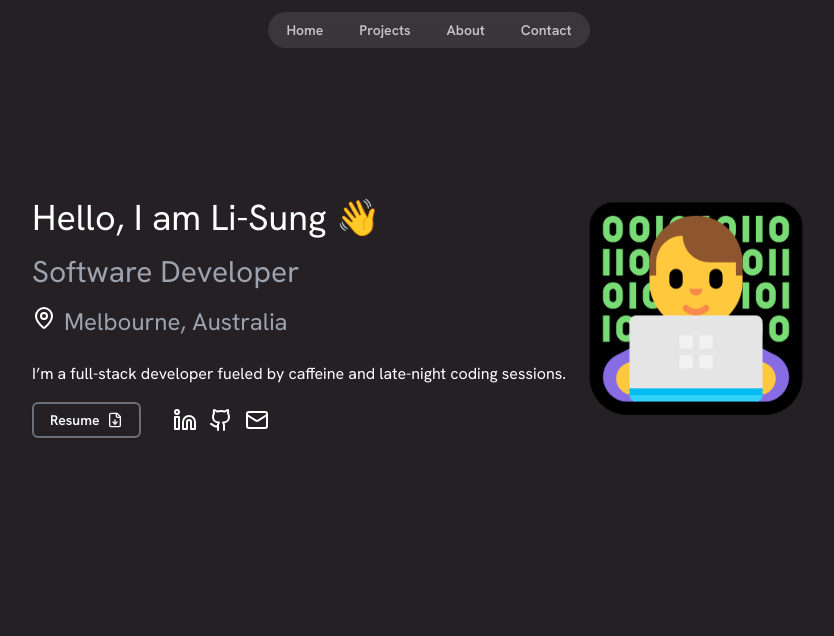
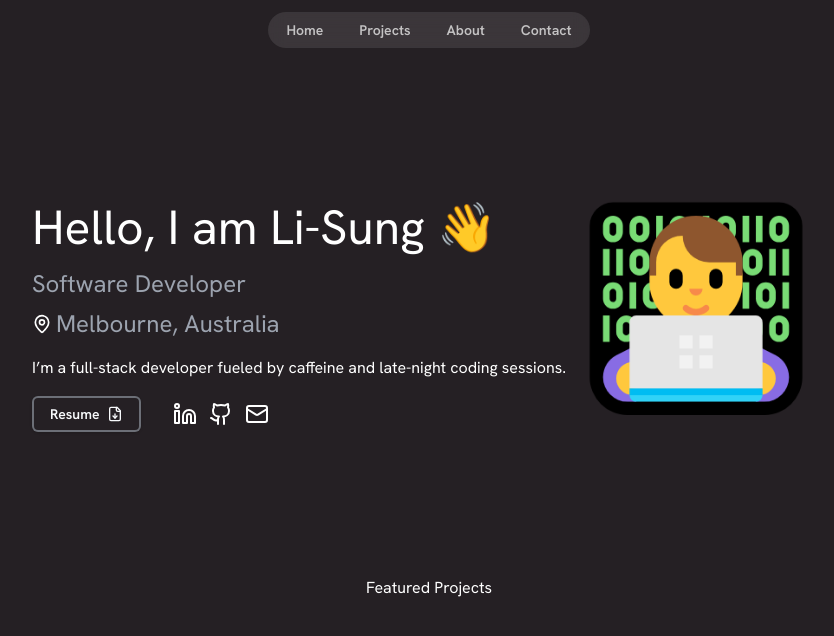
Before and after one commit to PeterOu8/Li-Sung-s-Portfolio, a Next.js app: page / in a window 1280 px wide. Shown: the top 636 px of the page, without its empty margins (211-1045 px from the left). Built offline with nearby package versions, Linux system fonts and the light colour scheme; a web font is replaced by a local one.

Commit message:
added project section template

```diff
--- a/src/app/page.tsx
+++ b/src/app/page.tsx
@@ -1,9 +1,11 @@
 import { HeroSection } from "@/sections/Hero";
+import { ProjectsSection } from "@/sections/Projects";
 
 export default function Home() {
     return (
         <main className="flex flex-col items-center">
-            <HeroSection/>
+            <HeroSection />
+            <ProjectsSection />
         </main>
     );
 }
--- a/src/sections/Hero.tsx
+++ b/src/sections/Hero.tsx
@@ -3,7 +3,6 @@ import Link from "next/link";
 import { Button } from "@/components/ui/button"
 import Socials from "@/components/Socials";
 import emoji from "@/assets/images/memoji.png"
-import  Location from "@/assets/icons/location.svg"
 import { FileDown, MapPin } from 'lucide-react';
 
 
@@ -20,18 +19,18 @@ export const HeroSection = () => {
                 />
                 <div className="flex flex-row items-center">
                     <div>
-                        <h1 className="text-4xl">
+                        <h1 className="text-5xl">
                             Hello, I am Li-Sung 👋
                         </h1>
-                        <p className="text-3xl text-gray-400 pt-4">Software Developer</p>
-                        <div className="flex flex-end pt-4">
+                        <p className="text-2xl text-gray-400 mt-4">Software Developer</p>
+                        <div className="flex items-center mt-2">
                             {/* <Location className="size-8 fill-gray-400"/> */}
-                            <MapPin></MapPin>
-                            <p className="ml-2 text-gray-400 text-2xl">Melbourne, Australia</p>
+                            <MapPin size={"20"}/>
+                            <p className="text-gray-400 text-2xl ml-1">Melbourne, Australia</p>
                         </div>
-                        <div className="flex flex-end pt-4">
+                        <div className="flex flex-end mt-2">
                         </div>
-                        <p className="pt-2">I’m a full-stack developer fueled by caffeine and late-night coding sessions.</p>
+                        <p className="mt-2">I’m a full-stack developer fueled by caffeine and late-night coding sessions.</p>
                         <div className="flex flex-row items-center mt-4">
                             <Link href="/Resume.pdf" target="_blank">
                                 <Button className="border-2 border-opacity-60 bg-primary border-gray-400 hover:bg-white/5 transition duration-300">
--- /dev/null
+++ b/src/sections/Projects.tsx
@@ -0,0 +1,10 @@
+export const ProjectsSection = () => {
+    return (
+        <section>
+            <div className="container">
+                <h1>Featured Projects</h1>
+
+            </div>
+        </section>
+    );
+};
```
Also changed, not shown: src/data/projects.json (added, +16 -0 lines).
